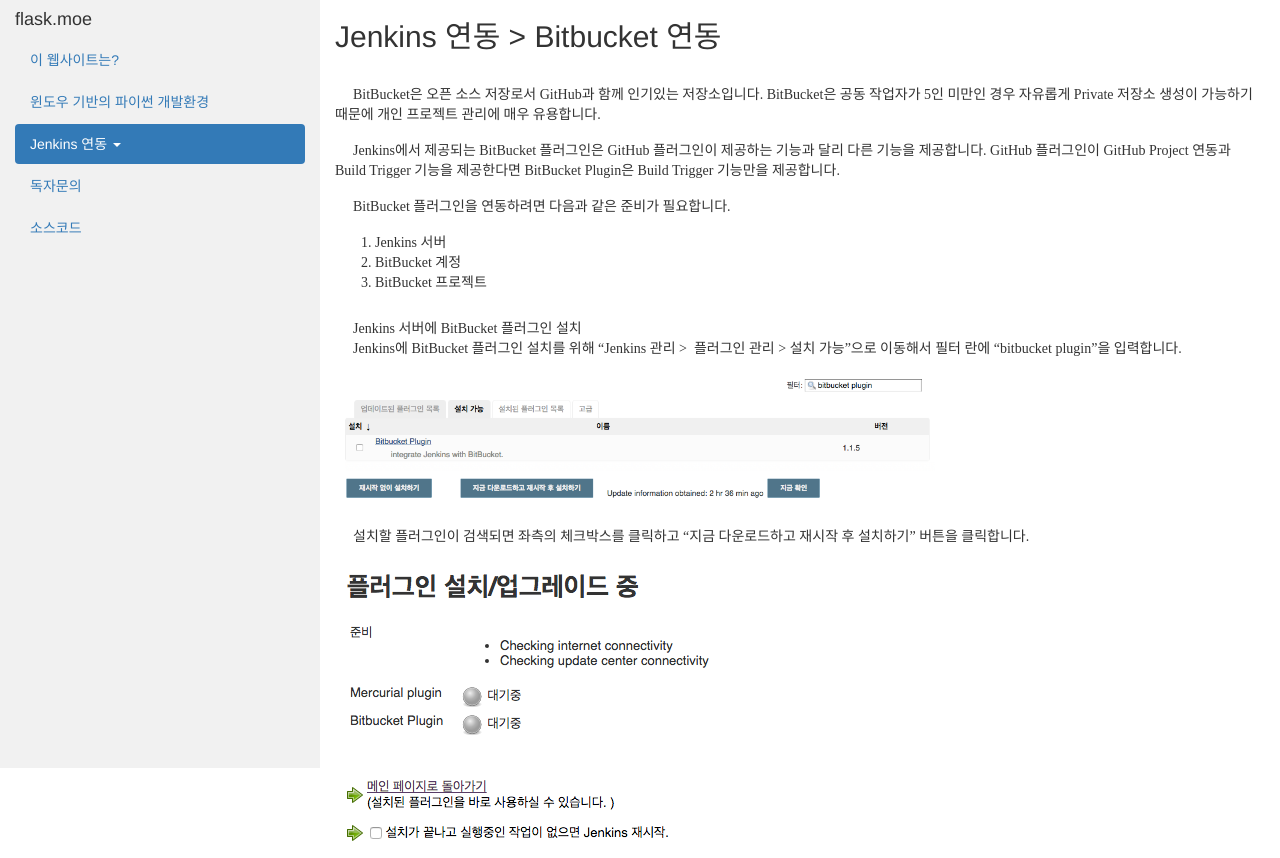
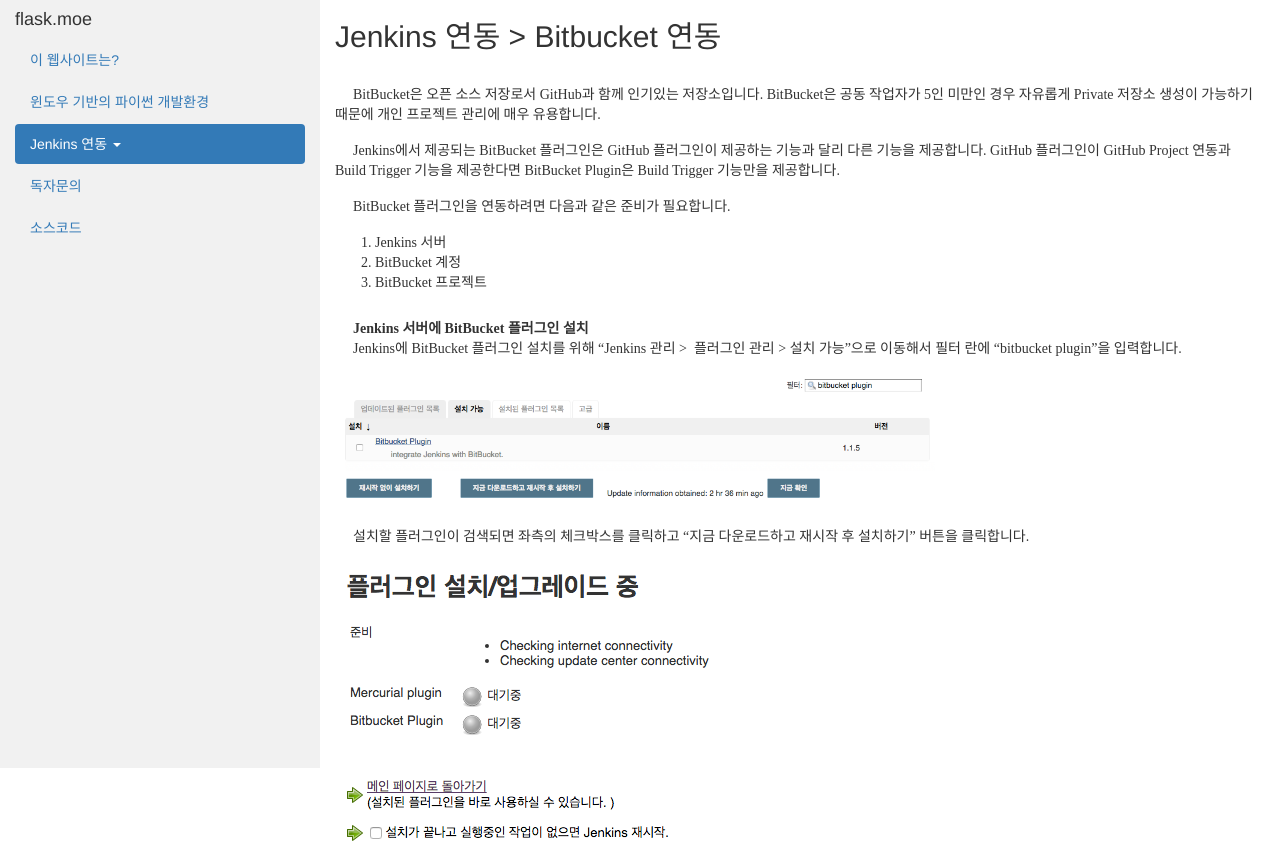
Before and after one commit to MrMoonKr/flask_moe-doc, a Flask app: page /jenkins/bitbucket in a window 1280 px wide. Shown: the top 858 px of the page. Run offline with Flask 2, Linux system fonts and the light colour scheme; some libraries are stand-ins or nearby versions.

Commit message:
Jenkins와 GitHub, BitBucket 연동 부분 작성 및 보완

```diff
--- a/flask_moe/templates/jenkins/bitbucket.html
+++ b/flask_moe/templates/jenkins/bitbucket.html
@@ -26,7 +26,7 @@
           <li class="li3">BitBucket 프로젝트</li>
         </ol>
         <p class="p2"><br></p>
-        <p class="p1">Jenkins 서버에 BitBucket 플러그인 설치</p>
+        <p class="p1"><b>Jenkins 서버에 BitBucket 플러그인 설치</b></p>
         <p class="p1">Jenkins에 BitBucket 플러그인 설치를 위해 “Jenkins 관리 &gt;<span class="Apple-converted-space">  </span>플러그인 관리 &gt; 설치 가능”으로 이동해서 필터 란에 “bitbucket plugin”을 입력합니다.</p>
         <p class="p2"><br></p>
         <p class="p4"><img src="/static/images/jenkins_bitbucket/Pasted Graphic 22.png" width="600" height="136" alt="Image"></p>
```
